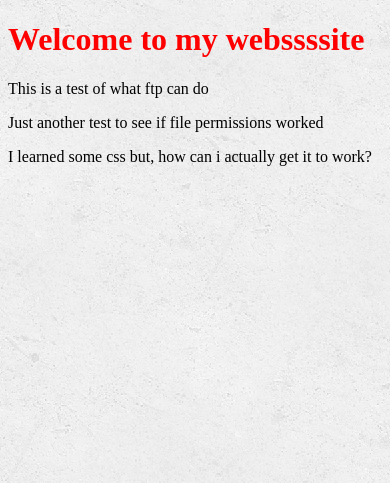
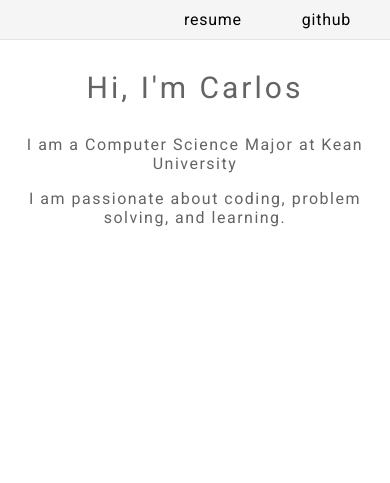
Before and after one commit to carlos42044/Personal_Website, a PHP site: page / in a window 390 px wide. Shown: the top 483 px of the page. Run offline with PHP 8.4, Linux system fonts and the light colour scheme.

Commit message:
Added support for mobile devices

```diff
--- a/css/style.css
+++ b/css/style.css
@@ -1,7 +1,59 @@
-h1 {
-	color:red;
+html {
+	font-family: 'Roboto', sans-serif;
 }
 
-html {
-	background-image: url('../img/background.png');
+body {
+	width: 100%;
+	margin: 0 auto;
 }
+
+p {
+	color: #646464;
+	text-align: center;
+	letter-spacing: 1.5px;
+}
+
+a:hover {
+	color: #94e8a1;
+}
+
+.header_bar {
+	display: block;
+	width: 100%;
+/*	margin: 20px 0;
+*/	background-color: #f5f5f5;
+	border-bottom: 1px solid #e5e5e5;
+	padding-top: 10px;
+	padding-bottom: 10px;
+}
+
+.header_nav_float {
+	/*adds "padding" to the left
+	and right of navigation bar*/
+	width: 90%;
+	list-style: none;
+	margin: 0;
+	padding: 0;
+	overflow: hidden;
+}
+
+.header_nav_item {
+/*	width: 50%;
+*/	float: right;
+	margin-left: 60px;
+}
+
+.header_links {
+	width: 100%;
+	background-color: transparent;
+	color: #000000;
+	text-decoration: none;
+	letter-spacing: .75px;
+	z-index: 10;
+	float: right;
+}
+
+#head_title {
+	font-size: 30px;
+	letter-spacing: 3px;
+}
--- a/index.html
+++ b/index.html
@@ -2,18 +2,32 @@
 <html>
 	<title>Carlos Flores</title>
 	<head>
+		<meta name="viewport" content="width=device-width, initial-scale=1, maximum-scale=1">
+
 		<link type="text/css" rel="stylesheet" href="css/style.css">
+		<link href="https://fonts.googleapis.com/css?family=Roboto" rel="stylesheet">
+
 	</head>
 
 	<body>
-		<h1>Welcome to my webssssite</h1>
-		<p class="hello">This is a test of what ftp can do</p>
-		<p>Just another test to see if file permissions worked</p>
-		<p></p>
-		<p class="hello">I learned some css but, how can i actually get it to work?</p>
-		<?php
-			echo nl2br("Hello world!\nHello Cristen!\n");
-			echo date('Y-m-d H:i:s');
-		?>
+		<div class="header_bar">
+				<ul class="header_nav_float">
+					<li class="header_nav_item">
+						<a class="header_links" href="https://github.com/carlos42044">github</a>
+					</li>
+
+					<li class="header_nav_item">
+						<a class="header_links" href="../resume/floresjc_resume.pdf">resume</a>
+					</li>
+				</ul>
+		</div>
+		<div id="#test">
+			<div class="block">
+				<p id="head_title">Hi, I'm Carlos</p>
+				<p>I am a Computer Science Major at Kean University</p>
+				<p> I am passionate about coding, problem solving, and learning.</p>
+			</div>
+
+		</div>
 	</body>
 </html>
```
